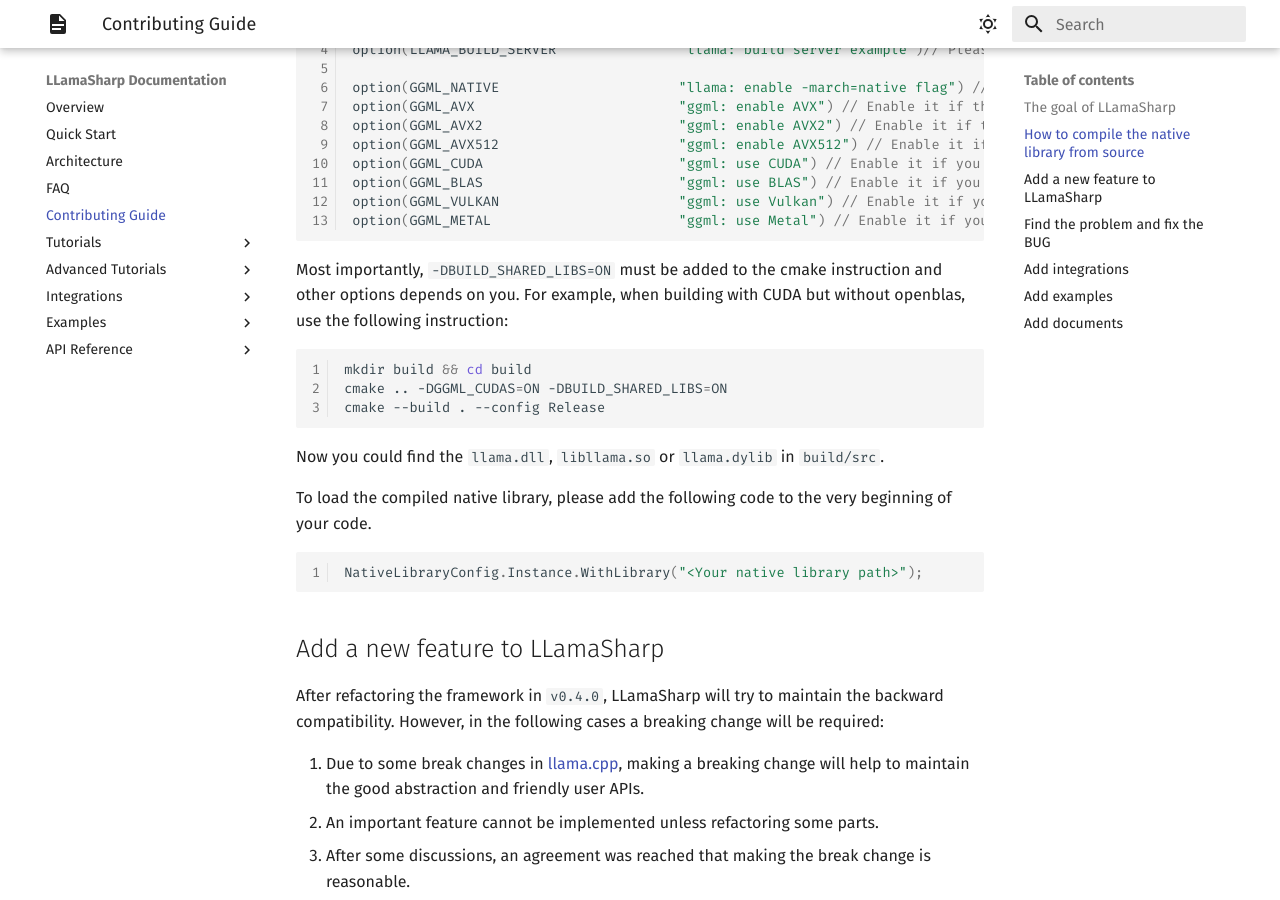
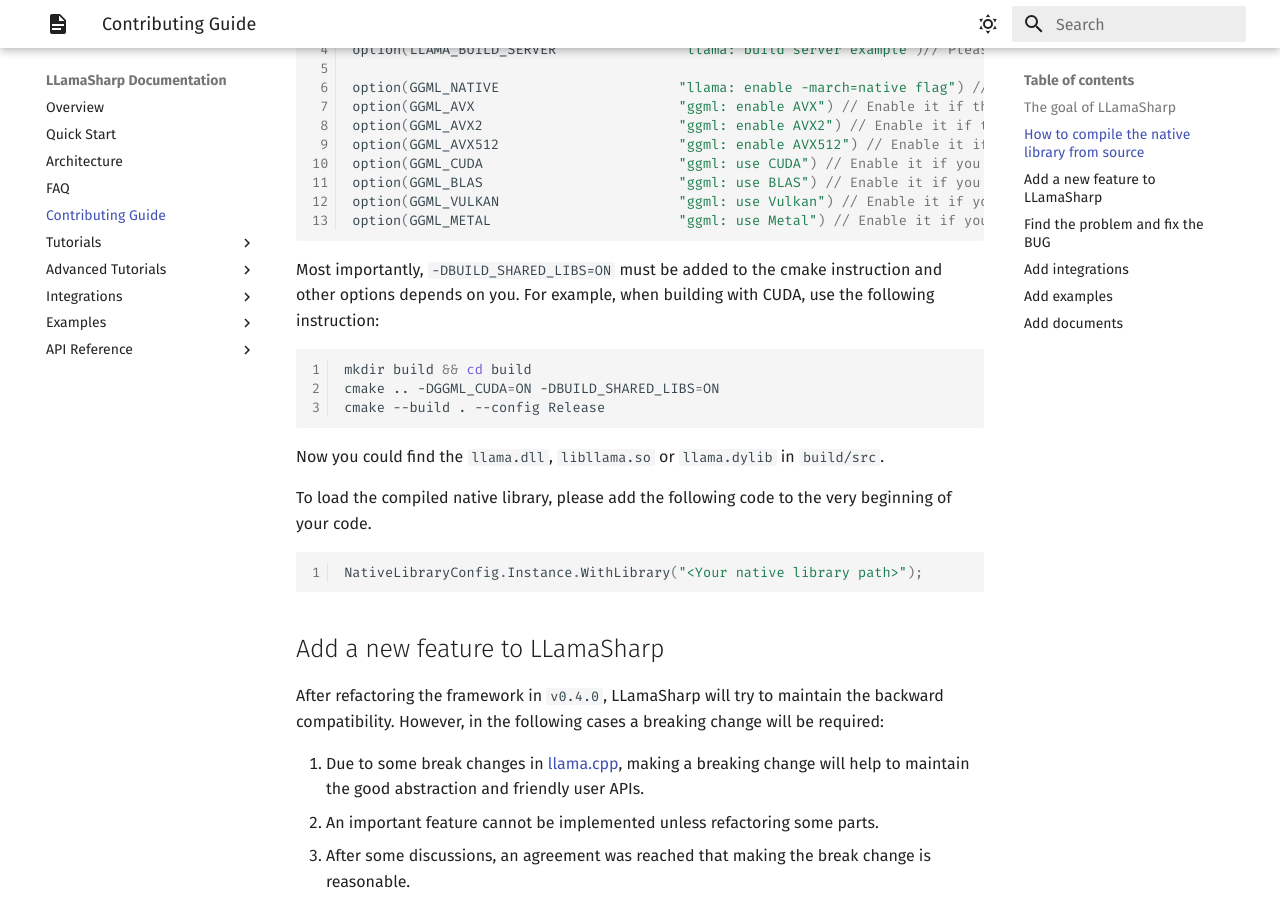
Before and after one commit to SciSharp/LLamaSharp, an MkDocs documentation site: the page built from docs/ContributingGuide.md, in a window 1280 px wide and 900 px high, scrolled down 1426 px. Built offline with MkDocs 1.6.1 and Material for MkDocs 9.7.7, drawn with Linux system fonts in a browser that asks for light colours; the version menu is left out.

Commit message:
updated ContributingGuide.md

````diff
--- a/docs/ContributingGuide.md
+++ b/docs/ContributingGuide.md
@@ -46,11 +46,11 @@
 option(GGML_METAL                       "ggml: use Metal") // Enable it if you are using a MAC with Metal device.
 ```
 
-Most importantly, `-DBUILD_SHARED_LIBS=ON` must be added to the cmake instruction and other options depends on you. For example, when building with CUDA but without openblas, use the following instruction:
+Most importantly, `-DBUILD_SHARED_LIBS=ON` must be added to the cmake instruction and other options depends on you. For example, when building with CUDA, use the following instruction:
 
 ```bash
 mkdir build && cd build
-cmake .. -DGGML_CUDAS=ON -DBUILD_SHARED_LIBS=ON
+cmake .. -DGGML_CUDA=ON -DBUILD_SHARED_LIBS=ON
 cmake --build . --config Release
 ```
 
````
